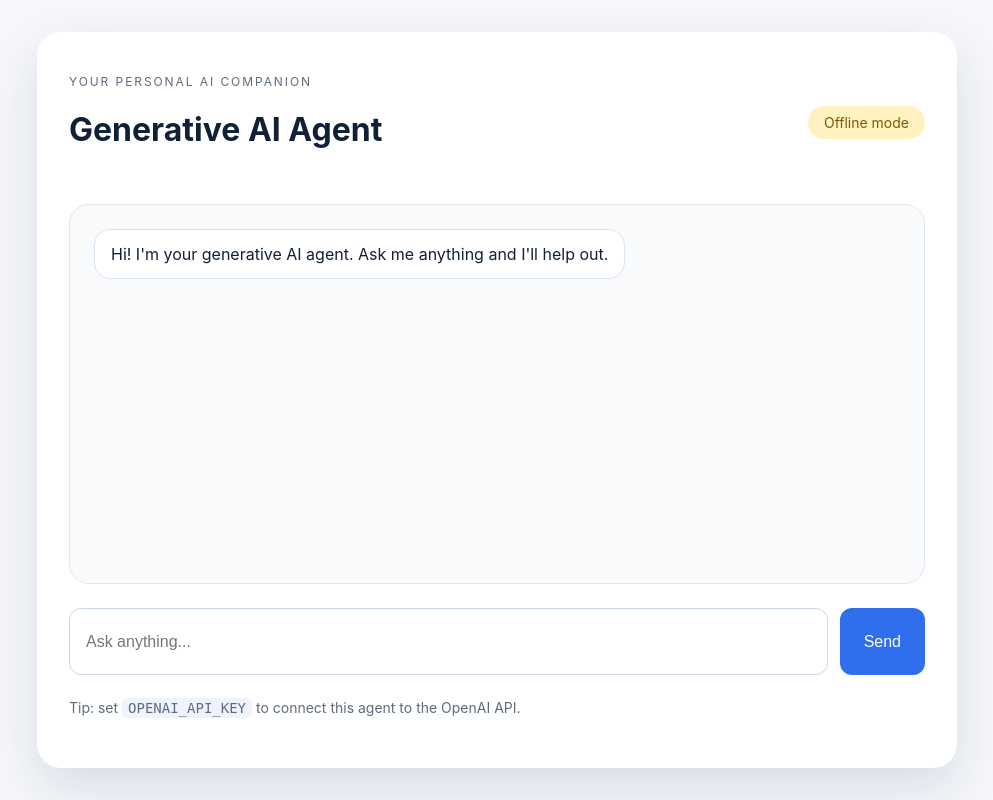
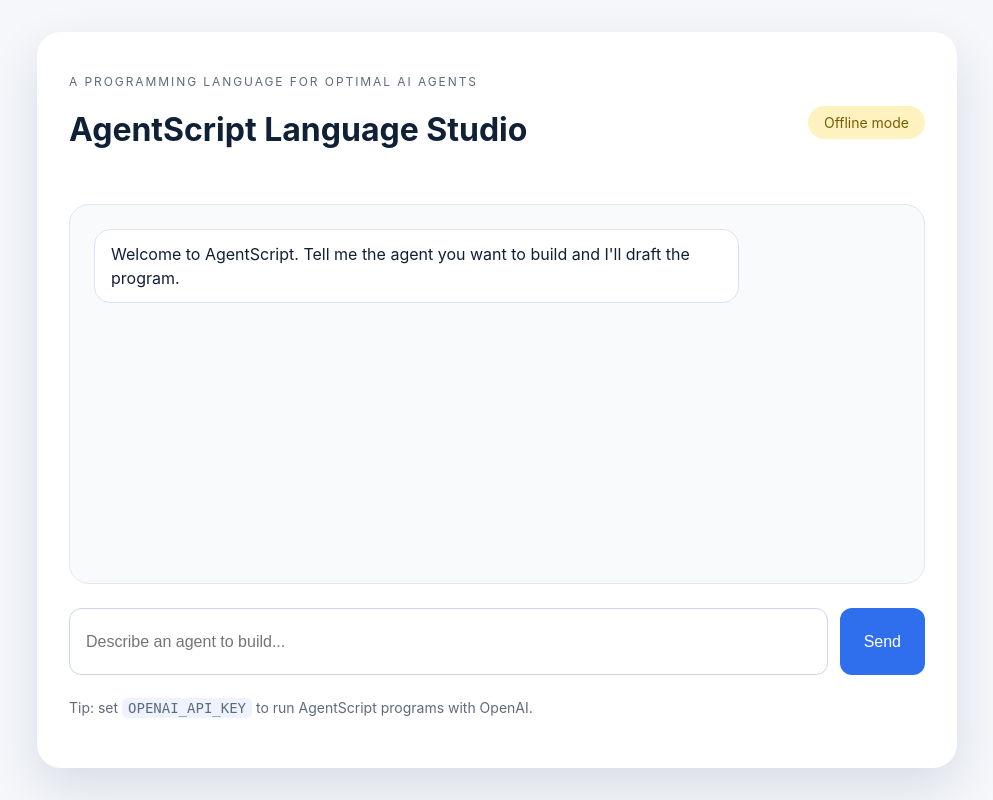
Before and after one commit to NotADressMaker/GenerativeAIProject, a FastAPI app: page / in a window 1280 px wide. Shown: the whole page, without its empty margins (143-1136 px from the left). Run offline with FastAPI, Linux system fonts and the light colour scheme.

Commit message:
Rebrand UI for AgentScript language

```diff
--- a/app/main.py
+++ b/app/main.py
@@ -159,10 +159,13 @@ class FallbackChatClient:
     def generate(self, messages: List[ChatMessage]) -> str:
         last_user = next((m for m in reversed(messages) if m.role == "user"), None)
         if not last_user:
-            return "Tell me what you'd like help with, and I'll do my best to assist."
+            return (
+                "Ask me about the AgentScript language and I'll help you design an agent."
+            )
         return (
             "I'm running in offline mode. "
             "Set OPENAI_API_KEY to connect to the OpenAI API. "
+            "I'll still help you sketch AgentScript programs here. "
             f"You said: {last_user.content}"
         )
 
@@ -195,8 +198,10 @@ class ChatAgent:
 
     def respond(self, session: ChatSession, user_message: str) -> tuple[str, str]:
         system_prompt = (
-            "You are a helpful, friendly AI assistant. "
-            "Answer clearly and concisely, and ask follow-up questions when helpful."
+            "You are the AgentScript language guide and compiler. "
+            "Help users design optimal generative AI agents by explaining syntax, "
+            "program structure, and best practices. Provide concise examples, "
+            "suggest improvements, and ask clarifying questions when needed."
         )
         if not session.messages or session.messages[0].role != "system":
             session.messages.insert(0, ChatMessage(role="system", content=system_prompt))
--- a/app/static/app.js
+++ b/app/static/app.js
@@ -21,7 +21,7 @@ function setStatus(text, active) {
 
 appendMessage(
   "assistant",
-  "Hi! I'm your generative AI agent. Ask me anything and I'll help out."
+  "Welcome to AgentScript. Tell me the agent you want to build and I'll draft the program."
 );
 
 composer.addEventListener("submit", async (event) => {
--- a/app/templates/index.html
+++ b/app/templates/index.html
@@ -3,15 +3,15 @@
   <head>
     <meta charset="utf-8" />
     <meta name="viewport" content="width=device-width, initial-scale=1" />
-    <title>Generative AI Agent</title>
+    <title>AgentScript Language Studio</title>
     <link rel="stylesheet" href="/static/style.css" />
   </head>
   <body>
     <main class="app">
       <header class="app__header">
         <div>
-          <p class="app__eyebrow">Your personal AI companion</p>
-          <h1>Generative AI Agent</h1>
+          <p class="app__eyebrow">A programming language for optimal AI agents</p>
+          <h1>AgentScript Language Studio</h1>
         </div>
         <div class="app__status" id="status">Offline mode</div>
       </header>
@@ -23,14 +23,14 @@
           type="text"
           id="message"
           name="message"
-          placeholder="Ask anything..."
+          placeholder="Describe an agent to build..."
           autocomplete="off"
           required
         />
         <button type="submit">Send</button>
       </form>
       <p class="footnote">
-        Tip: set <code>OPENAI_API_KEY</code> to connect this agent to the OpenAI API.
+        Tip: set <code>OPENAI_API_KEY</code> to run AgentScript programs with OpenAI.
       </p>
     </main>
     <script src="/static/app.js"></script>
```
Also changed, not shown: README.md.
